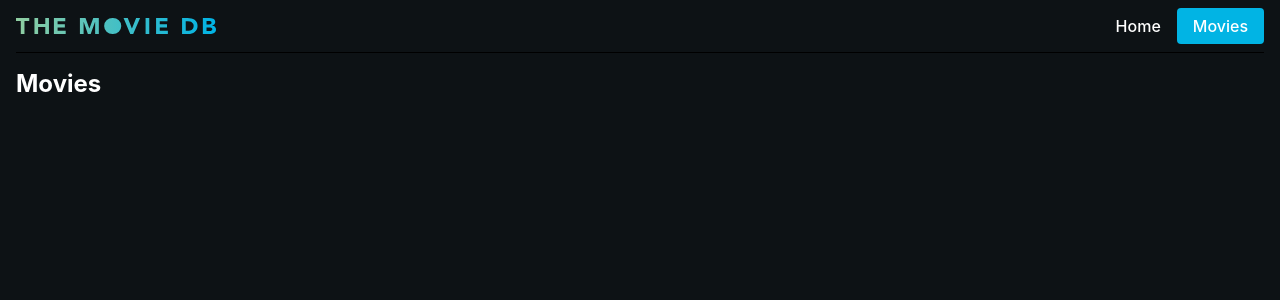
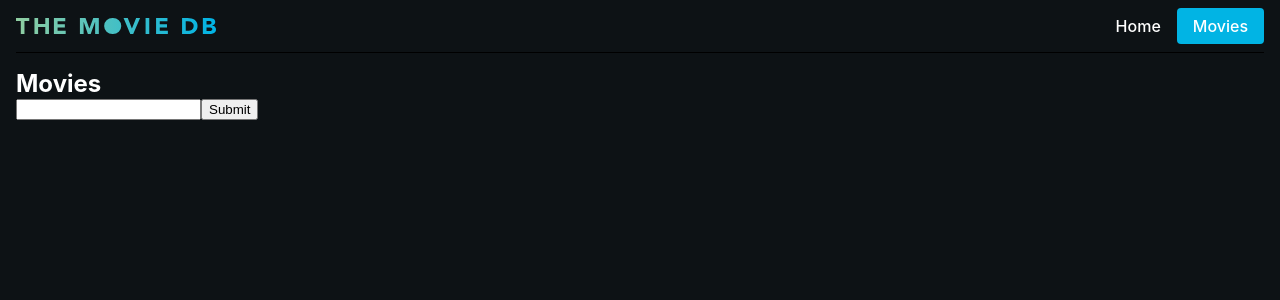
Before and after one commit to torn80beta/goit-react-hw-05-movies, a React (Create React App) app: page /goit-react-hw-05-movies/movies in a window 1280 px wide. Shown: the top 300 px of the page. Built offline with nearby package versions, Linux system fonts and the light colour scheme.

Commit message:
movies search

```diff
--- a/package.json
+++ b/package.json
@@ -9,6 +9,7 @@
     "@testing-library/react": "^12.1.4",
     "@testing-library/user-event": "^13.5.0",
     "axios": "^1.4.0",
+    "formik": "^2.2.9",
     "react": "^18.1.0",
     "react-dom": "^18.1.0",
     "react-icons": "^4.8.0",
--- a/src/Pages/Movies/Movies.jsx
+++ b/src/Pages/Movies/Movies.jsx
@@ -1,7 +1,64 @@
+import { useSearchParams } from 'react-router-dom';
+import { Formik, Form, Field } from 'formik';
+import { useEffect, useRef, useState } from 'react';
+import { searchMovie } from 'api/api';
+
 const Movies = () => {
+  const [searchedMovies, setSearchedMovies] = useState([]);
+  const [searchParams, setSearchParams] = useSearchParams('');
+  // const searchedName = searchParams.get('query') ?? '';
+
+  const updateQueryString = query => {
+    if (!query) {
+      return;
+    }
+    const nextParams = query !== '' ? { query } : {};
+    // return nextParams;
+    setSearchParams(nextParams);
+  };
+
+  useEffect(() => {
+    if (!searchParams.get('query')) {
+      return;
+    }
+    try {
+      const getSearch = async () => {
+        console.log('fetching');
+        setSearchedMovies(await searchMovie(searchParams));
+      };
+      getSearch();
+    } catch (error) {
+      console.log(error);
+    }
+  }, [searchParams]);
+
   return (
     <main>
       <h2>Movies</h2>
+      <Formik
+        initialValues={{ query: '' }}
+        onSubmit={(values, { setSubmitting }) => {
+          setTimeout(() => {
+            updateQueryString(String(values.query.trim().toLocaleLowerCase()));
+            // setSearchParams(updateQueryString().trim().toLocaleLowerCase());
+            setSubmitting(false);
+          }, 200);
+        }}
+      >
+        {({ isSubmitting }) => (
+          <Form>
+            <Field
+              type="text"
+              name="query"
+              // value={searchedName}
+              // onChange={e => updateQueryString(e.target.value)}
+            />
+            <button type="submit" disabled={isSubmitting}>
+              Submit
+            </button>
+          </Form>
+        )}
+      </Formik>
     </main>
   );
 };
--- a/src/api/api.js
+++ b/src/api/api.js
@@ -65,3 +65,16 @@ export const getMovieReviews = async id => {
     console.log(error);
   }
 };
+
+export const searchMovie = async query => {
+  let data;
+  try {
+    await api
+      .get(`/search/movie?api_key=${API_KEY}&${query}`)
+      .then(response => (data = response));
+    console.log(data);
+    return data;
+  } catch (error) {
+    console.log(error);
+  }
+};
```
Also changed, not shown: src/components/MoviesSection/MoviesSection.jsx (added), src/components/MoviesSection/MoviesSection.styled.jsx (added), 1 other file (tests, documents, lock files or other folders).
